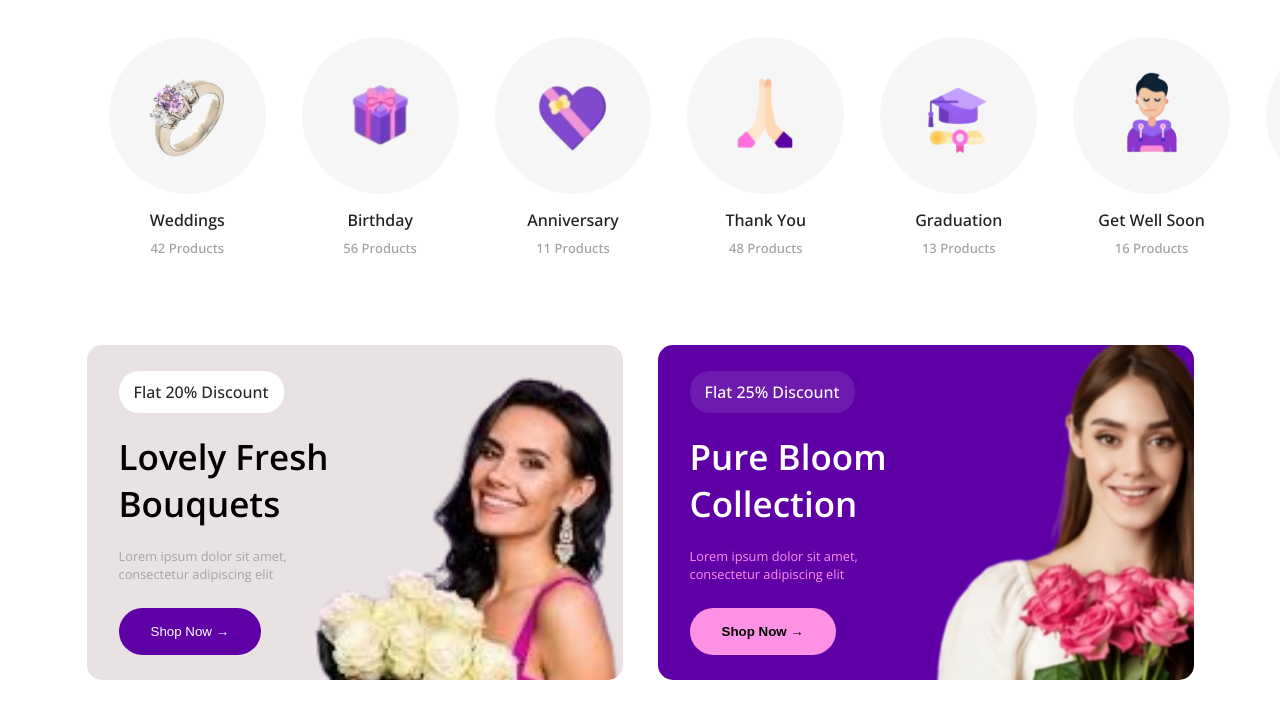
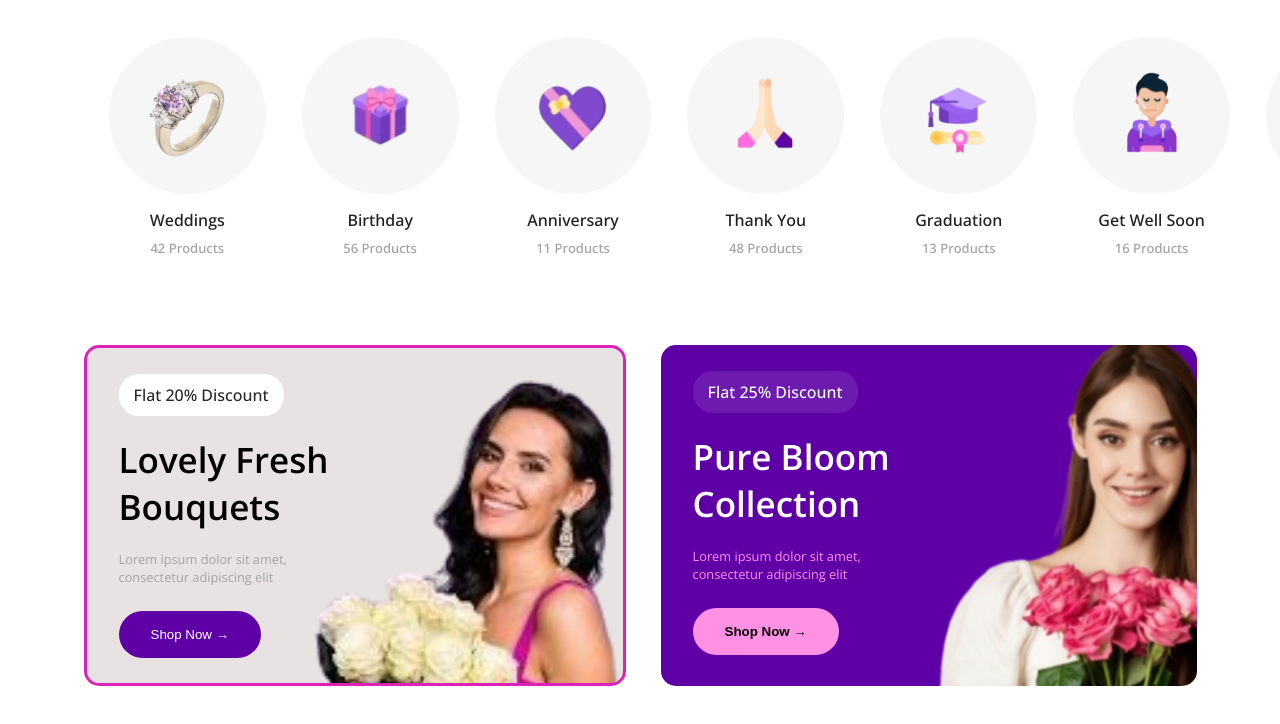
Before and after one commit to ErrorBabes/Flower-shop-webpage, a plain HTML site: page section1-2.html in a window 1280 px wide. In both pictures the pointer is over the element 354 px from the left and 1410 px from the top of the page. Shown: the part 898-1622 px from the top of the page. Drawn offline with nearby package versions, Linux system fonts and the light colour scheme; a web font is replaced by a local one.

Commit message:
Add hover for section two discounts

```diff
--- a/section1-2.css
+++ b/section1-2.css
@@ -371,6 +371,10 @@ nav a:hover, nav a:focus {
     flex: 0 1 472px;
 }
 
+.discounts-left:hover, .discounts-right:hover{
+    border: 3px solid #db23ba;
+}
+
 .discounts-left {
     background-color: rgb(233, 226, 226);
     background-image: url("./image1/left-bg.png");
```
